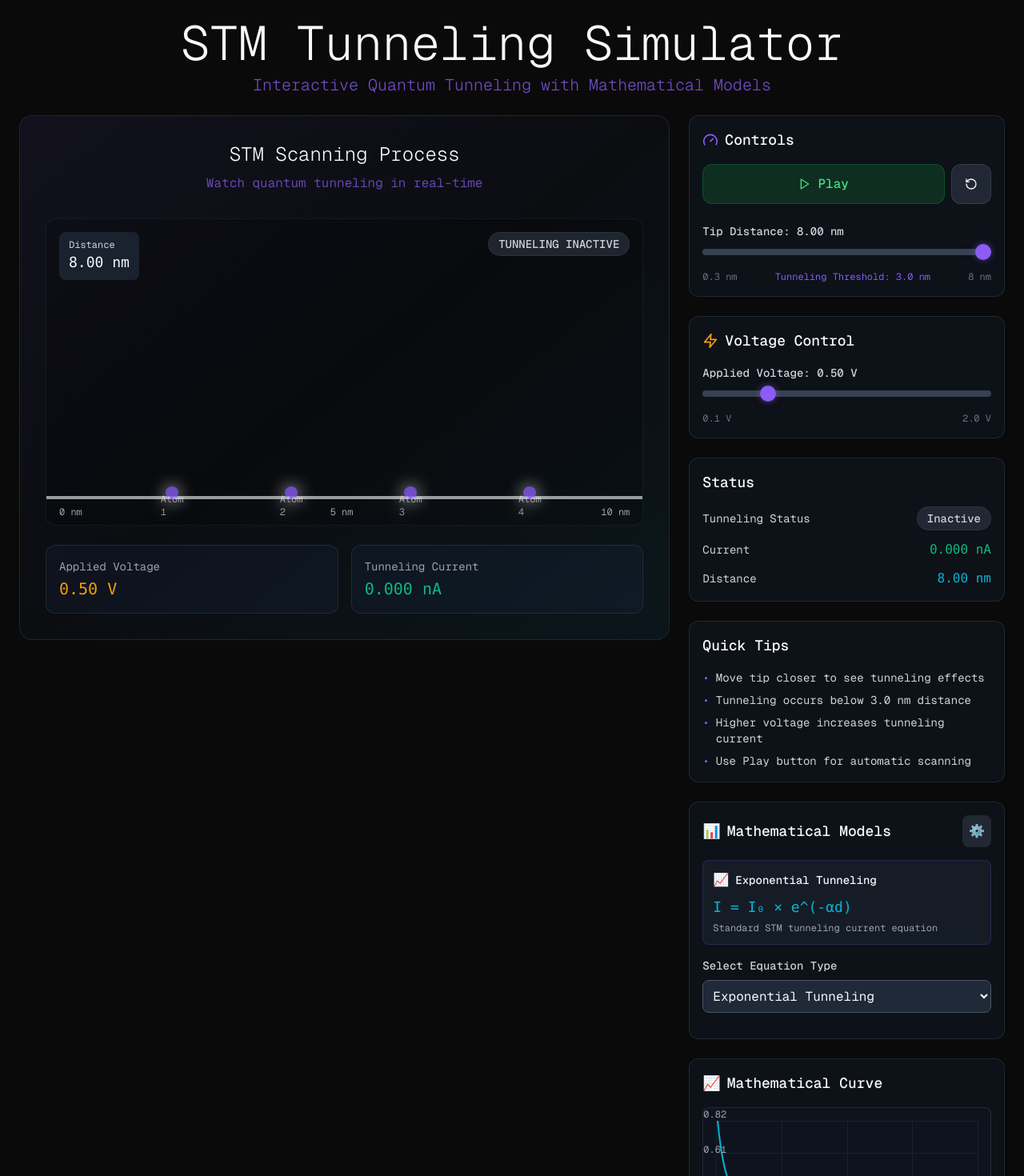
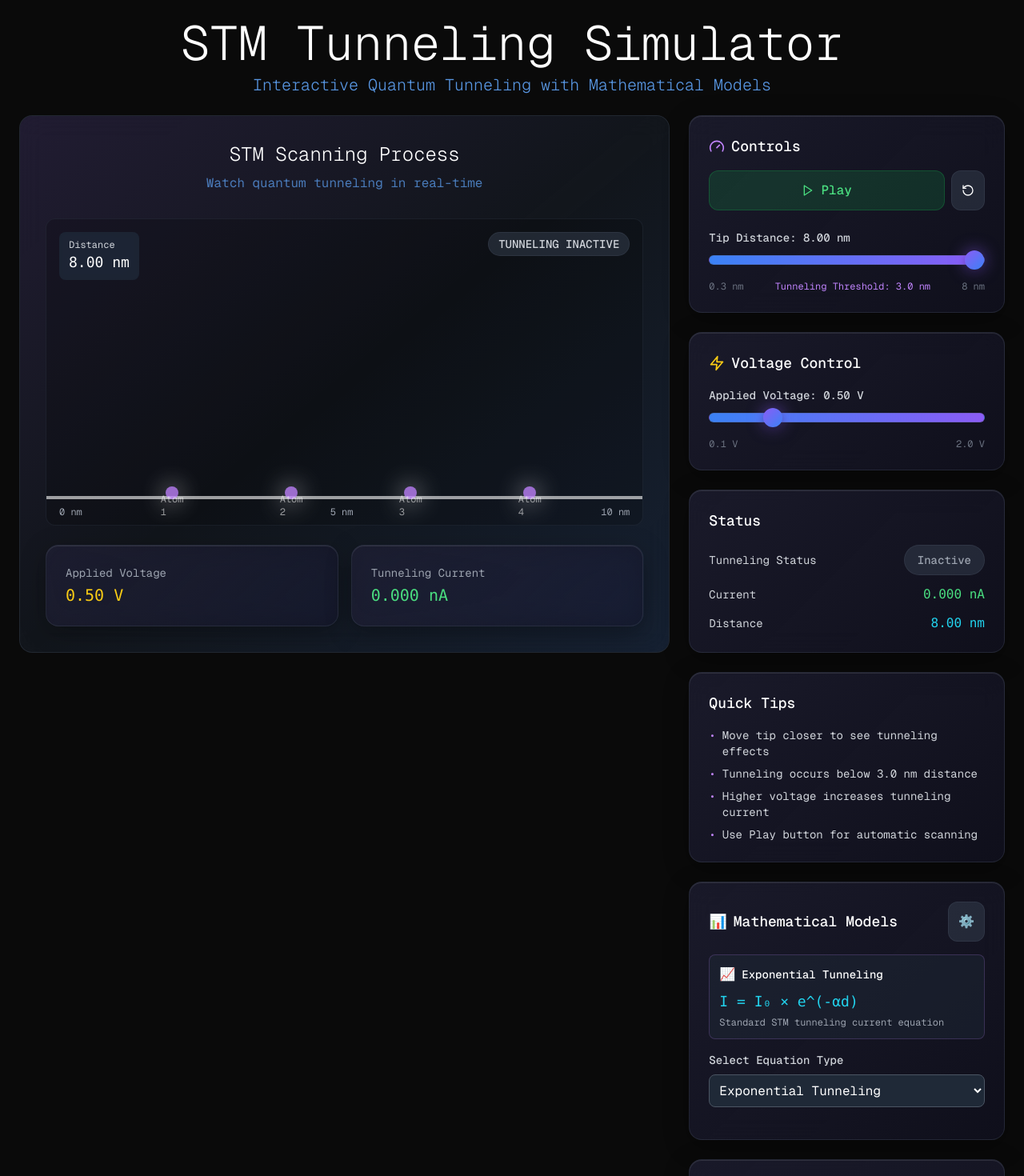
Before and after one commit to tysongreenan/STM_Tunneling_Animation, a Next.js app: page / in a window 1280 px wide. Shown: the top 1470 px of the page at 80% size. Built offline with nearby package versions, Linux system fonts and the light colour scheme.

Commit message:
Update UI with modern dark theme, purple/blue accents, and accessibility improvements

```diff
--- a/app/globals.css
+++ b/app/globals.css
@@ -8,12 +8,13 @@
   }
 
   body {
-    @apply bg-dark-bg text-white-glow;
+    @apply bg-gray-900 text-white;
     font-family: var(--font-geist-sans), system-ui, sans-serif;
-    background-image:
-      radial-gradient(circle at 20% 80%, rgba(139, 92, 246, 0.1) 0%, transparent 50%),
-      radial-gradient(circle at 80% 20%, rgba(236, 72, 153, 0.1) 0%, transparent 50%),
-      radial-gradient(circle at 40% 40%, rgba(6, 182, 212, 0.05) 0%, transparent 50%);
+    background:
+      radial-gradient(circle at 20% 20%, rgba(139, 92, 246, 0.15) 0%, transparent 50%),
+      radial-gradient(circle at 80% 80%, rgba(59, 130, 246, 0.15) 0%, transparent 50%),
+      radial-gradient(circle at 40% 60%, rgba(168, 85, 247, 0.1) 0%, transparent 50%),
+      linear-gradient(135deg, #0f0f23 0%, #1a1a2e 50%, #16213e 100%);
   }
 
   .font-mono {
@@ -31,36 +32,59 @@
 
 @layer components {
   .glow-effect {
-    filter: drop-shadow(0 0 10px currentColor);
+    filter: drop-shadow(0 0 15px currentColor);
   }
 
   .control-slider {
-    @apply w-full h-2 bg-gray-700 rounded-lg appearance-none cursor-pointer;
+    @apply w-full h-3 bg-gray-700/50 rounded-lg appearance-none cursor-pointer border border-gray-600/30;
+    background: linear-gradient(90deg, #3b82f6 0%, #8b5cf6 100%);
   }
 
   .control-slider::-webkit-slider-thumb {
-    @apply appearance-none w-5 h-5 bg-purple-glow rounded-full cursor-pointer;
-    box-shadow: 0 0 10px rgba(139, 92, 246, 0.5);
+    @apply appearance-none w-6 h-6 rounded-full cursor-pointer border-2 border-white;
+    background: linear-gradient(135deg, #8b5cf6 0%, #3b82f6 100%);
+    box-shadow: 0 0 20px rgba(139, 92, 246, 0.6), 0 4px 8px rgba(0, 0, 0, 0.3);
   }
 
   .control-slider::-moz-range-thumb {
-    @apply w-5 h-5 bg-purple-glow rounded-full cursor-pointer border-0;
-    box-shadow: 0 0 10px rgba(139, 92, 246, 0.5);
+    @apply w-6 h-6 rounded-full cursor-pointer border-2 border-white;
+    background: linear-gradient(135deg, #8b5cf6 0%, #3b82f6 100%);
+    box-shadow: 0 0 20px rgba(139, 92, 246, 0.6), 0 4px 8px rgba(0, 0, 0, 0.3);
   }
 
   .info-card {
-    @apply bg-gray-900/50 backdrop-blur-sm border border-gray-700/50 rounded-xl p-4;
+    @apply bg-gray-800/40 backdrop-blur-lg border border-gray-600/30 rounded-2xl p-6;
+    background: linear-gradient(135deg, rgba(30, 30, 50, 0.8) 0%, rgba(20, 20, 40, 0.6) 100%);
+    box-shadow: 0 8px 32px rgba(0, 0, 0, 0.3), inset 0 1px 0 rgba(255, 255, 255, 0.1);
   }
 
   .status-indicator {
-    @apply inline-flex items-center px-3 py-1 rounded-full text-sm font-medium;
+    @apply inline-flex items-center px-4 py-2 rounded-full text-sm font-medium transition-all duration-200;
   }
 
   .status-active {
-    @apply bg-green-glow/20 text-green-glow border border-green-glow/30;
+    @apply bg-gradient-to-r from-green-500/20 to-emerald-500/20 text-green-400 border border-green-400/30;
+    box-shadow: 0 0 20px rgba(34, 197, 94, 0.3);
   }
 
   .status-inactive {
-    @apply bg-gray-700/50 text-gray-300 border border-gray-600/30;
+    @apply bg-gray-700/50 text-gray-400 border border-gray-600/30;
+  }
+
+  .btn-primary {
+    @apply px-6 py-3 bg-gradient-to-r from-purple-600 to-blue-600 text-white font-medium rounded-xl transition-all duration-200 hover:from-purple-500 hover:to-blue-500 hover:scale-105 focus:outline-none focus:ring-2 focus:ring-purple-500/50;
+    box-shadow: 0 4px 15px rgba(139, 92, 246, 0.4);
+  }
+
+  .btn-secondary {
+    @apply px-6 py-3 bg-gray-700/50 text-gray-300 font-medium rounded-xl border border-gray-600/30 transition-all duration-200 hover:bg-gray-600/50 hover:text-white focus:outline-none focus:ring-2 focus:ring-gray-500/50;
+  }
+
+  .btn-icon {
+    @apply p-3 bg-gray-700/50 hover:bg-gray-600/50 rounded-xl border border-gray-600/30 transition-all duration-200 hover:scale-105 focus:outline-none focus:ring-2 focus:ring-purple-500/50;
+  }
+
+  .accessibility-focus {
+    @apply focus:outline-none focus:ring-2 focus:ring-purple-500/50 focus:ring-offset-2 focus:ring-offset-gray-900;
   }
 }
--- a/app/page.tsx
+++ b/app/page.tsx
@@ -111,10 +111,10 @@ export default function Home() {
             animate={{ opacity: 1, y: 0 }}
             className="text-center"
           >
-            <h1 className="text-4xl md:text-6xl font-light text-white-glow mb-2" style={{ fontFamily: 'var(--font-geist-sans)' }}>
+            <h1 className="text-4xl md:text-6xl font-light text-white mb-2" style={{ fontFamily: 'var(--font-geist-sans)' }}>
               STM Tunneling Simulator
             </h1>
-            <p className="text-lg md:text-xl text-purple-glow/80 font-light" style={{ fontFamily: 'var(--font-geist-sans)' }}>
+            <p className="text-lg md:text-xl text-blue-400/90 font-light" style={{ fontFamily: 'var(--font-geist-sans)' }}>
               Interactive Quantum Tunneling with Mathematical Models
             </p>
           </motion.div>
@@ -168,7 +168,9 @@ export default function Home() {
                 whileHover={{ scale: 1.05 }}
                 whileTap={{ scale: 0.95 }}
                 onClick={() => setShowInfo(!showInfo)}
-                className="w-full flex items-center justify-center gap-2 px-4 py-3 bg-gray-800/50 hover:bg-gray-700/50 border border-gray-600/50 rounded-xl transition-colors"
+                className="btn-secondary w-full flex items-center justify-center gap-2 accessibility-focus"
+                aria-label={showInfo ? 'Hide educational information panel' : 'Show educational information panel'}
+                aria-expanded={showInfo}
               >
                 <Info className="w-5 h-5" />
                 {showInfo ? 'Hide Info' : 'Show Info'}
--- a/components/ControlPanel.tsx
+++ b/components/ControlPanel.tsx
@@ -34,8 +34,8 @@ export default function ControlPanel({
     <div className="space-y-6">
       {/* Main Controls */}
       <div className="info-card">
-        <h3 className="text-lg font-medium text-white-glow mb-4 flex items-center gap-2" style={{ fontFamily: 'var(--font-geist-sans)' }}>
-          <Gauge className="w-5 h-5 text-purple-glow" />
+        <h3 className="text-lg font-medium text-white mb-4 flex items-center gap-2" style={{ fontFamily: 'var(--font-geist-sans)' }}>
+          <Gauge className="w-5 h-5 text-purple-400" />
           Controls
         </h3>
 
@@ -45,11 +45,13 @@ export default function ControlPanel({
             whileHover={{ scale: 1.05 }}
             whileTap={{ scale: 0.95 }}
             onClick={onPlay}
-            className={`flex-1 flex items-center justify-center gap-2 px-4 py-3 rounded-xl font-medium transition-colors ${
+            className={`flex-1 flex items-center justify-center gap-2 px-4 py-3 rounded-xl font-medium transition-colors accessibility-focus ${
               isPlaying
                 ? 'bg-red-600/20 text-red-400 border border-red-600/30 hover:bg-red-600/30'
                 : 'bg-green-600/20 text-green-400 border border-green-600/30 hover:bg-green-600/30'
             }`}
+            aria-label={isPlaying ? 'Pause automatic scanning animation' : 'Start automatic scanning animation'}
+            aria-pressed={isPlaying}
           >
             {isPlaying ? <Pause className="w-4 h-4" /> : <Play className="w-4 h-4" />}
             {isPlaying ? 'Pause' : 'Play'}
@@ -59,7 +61,8 @@ export default function ControlPanel({
             whileHover={{ scale: 1.05 }}
             whileTap={{ scale: 0.95 }}
             onClick={onReset}
-            className="px-4 py-3 bg-gray-700/50 hover:bg-gray-600/50 border border-gray-600/50 rounded-xl transition-colors"
+            className="btn-icon accessibility-focus"
+            aria-label="Reset tip to maximum distance and stop animation"
           >
             <RotateCcw className="w-4 h-4" />
           </motion.button>
@@ -67,21 +70,26 @@ export default function ControlPanel({
 
         {/* Distance Control */}
         <div className="space-y-3">
-          <label className="block text-sm font-medium text-gray-300">
+          <label className="block text-sm font-medium text-gray-300" htmlFor="distance-slider">
             Tip Distance: {distance.toFixed(2)} nm
           </label>
           <input
+            id="distance-slider"
             type="range"
             min={minDistance}
             max={maxDistance}
             step="0.1"
             value={distance}
             onChange={(e) => onDistanceChange(parseFloat(e.target.value))}
-            className="control-slider"
+            className="control-slider accessibility-focus"
+            aria-label={`Adjust tip distance from ${minDistance} to ${maxDistance} nanometers. Current value: ${distance.toFixed(2)} nm`}
+            aria-valuemin={minDistance}
+            aria-valuemax={maxDistance}
+            aria-valuenow={distance}
           />
           <div className="flex justify-between text-xs text-gray-500">
             <span>{minDistance} nm</span>
-            <span className="text-purple-glow">Tunneling Threshold: 3.0 nm</span>
+            <span className="text-purple-400">Tunneling Threshold: 3.0 nm</span>
             <span>{maxDistance} nm</span>
           </div>
         </div>
@@ -89,23 +97,28 @@ export default function ControlPanel({
 
       {/* Voltage Control */}
       <div className="info-card">
-        <h3 className="text-lg font-medium text-white-glow mb-4 flex items-center gap-2" style={{ fontFamily: 'var(--font-geist-sans)' }}>
-          <Zap className="w-5 h-5 text-yellow-glow" />
+        <h3 className="text-lg font-medium text-white mb-4 flex items-center gap-2" style={{ fontFamily: 'var(--font-geist-sans)' }}>
+          <Zap className="w-5 h-5 text-yellow-400" />
           Voltage Control
         </h3>
 
         <div className="space-y-3">
-          <label className="block text-sm font-medium text-gray-300">
+          <label className="block text-sm font-medium text-gray-300" htmlFor="voltage-slider">
             Applied Voltage: {voltage.toFixed(2)} V
           </label>
           <input
+            id="voltage-slider"
             type="range"
             min="0.1"
             max="2.0"
             step="0.1"
             value={voltage}
             onChange={(e) => onVoltageChange(parseFloat(e.target.value))}
-            className="control-slider"
+            className="control-slider accessibility-focus"
+            aria-label={`Adjust applied voltage from 0.1 to 2.0 volts. Current value: ${voltage.toFixed(2)} V`}
+            aria-valuemin={0.1}
+            aria-valuemax={2.0}
+            aria-valuenow={voltage}
           />
           <div className="flex justify-between text-xs text-gray-500">
             <span>0.1 V</span>
@@ -116,7 +129,7 @@ export default function ControlPanel({
 
       {/* Status Display */}
       <div className="info-card">
-        <h3 className="text-lg font-medium text-white-glow mb-4" style={{ fontFamily: 'var(--font-geist-sans)' }}>Status</h3>
+        <h3 className="text-lg font-medium text-white mb-4" style={{ fontFamily: 'var(--font-geist-sans)' }}>Status</h3>
 
         <div className="space-y-3">
           <div className="flex items-center justify-between">
@@ -130,34 +143,34 @@ export default function ControlPanel({
 
           <div className="flex items-center justify-between">
             <span className="text-sm text-gray-300">Current</span>
-            <span className="text-green-glow font-mono">{current.toFixed(3)} nA</span>
+            <span className="text-green-400 font-mono">{current.toFixed(3)} nA</span>
           </div>
 
           <div className="flex items-center justify-between">
             <span className="text-sm text-gray-300">Distance</span>
-            <span className="text-cyan-glow font-mono">{distance.toFixed(2)} nm</span>
+            <span className="text-cyan-400 font-mono">{distance.toFixed(2)} nm</span>
           </div>
         </div>
       </div>
 
       {/* Quick Tips */}
       <div className="info-card">
-        <h3 className="text-lg font-medium text-white-glow mb-4" style={{ fontFamily: 'var(--font-geist-sans)' }}>Quick Tips</h3>
+        <h3 className="text-lg font-medium text-white mb-4" style={{ fontFamily: 'var(--font-geist-sans)' }}>Quick Tips</h3>
         <ul className="space-y-2 text-sm text-gray-300">
           <li className="flex items-start gap-2">
-            <span className="text-purple-glow">•</span>
+            <span className="text-purple-400">•</span>
             <span>Move tip closer to see tunneling effects</span>
           </li>
           <li className="flex items-start gap-2">
-            <span className="text-purple-glow">•</span>
+            <span className="text-purple-400">•</span>
             <span>Tunneling occurs below 3.0 nm distance</span>
           </li>
           <li className="flex items-start gap-2">
-            <span className="text-purple-glow">•</span>
+            <span className="text-purple-400">•</span>
             <span>Higher voltage increases tunneling current</span>
           </li>
           <li className="flex items-start gap-2">
-            <span className="text-purple-glow">•</span>
+            <span className="text-purple-400">•</span>
             <span>Use Play button for automatic scanning</span>
           </li>
         </ul>
--- a/components/EquationEditor.tsx
+++ b/components/EquationEditor.tsx
@@ -69,27 +69,29 @@ export default function EquationEditor({ onEquationChange, currentParams }: Equa
   return (
     <div className="info-card">
       <div className="flex items-center justify-between mb-4">
-        <h3 className="text-lg font-medium text-white-glow flex items-center gap-2" style={{ fontFamily: 'var(--font-geist-sans)' }}>
-          <span className="text-purple-glow">📊</span>
+        <h3 className="text-lg font-medium text-white flex items-center gap-2" style={{ fontFamily: 'var(--font-geist-sans)' }}>
+          <span className="text-purple-400">📊</span>
           Mathematical Models
         </h3>
         <motion.button
           whileHover={{ scale: 1.05 }}
           whileTap={{ scale: 0.95 }}
           onClick={() => setIsOpen(!isOpen)}
-          className="p-2 bg-gray-700/50 hover:bg-gray-600/50 rounded-lg transition-colors"
+          className="btn-icon accessibility-focus"
+          aria-label={isOpen ? 'Close mathematical model parameters' : 'Open mathematical model parameters'}
+          aria-expanded={isOpen}
         >
-          <span className="text-white-glow">⚙️</span>
+          <span className="text-white">⚙️</span>
         </motion.button>
       </div>
 
       {/* Current Equation Display */}
-      <div className="mb-4 p-3 bg-gray-800/50 rounded-lg border border-purple-glow/20">
+      <div className="mb-4 p-3 bg-gray-800/50 rounded-lg border border-purple-400/20">
         <div className="flex items-center gap-2 mb-2">
-          <span className="text-purple-glow">📈</span>
-          <span className="text-sm font-medium text-white-glow">{currentEquation.name}</span>
+          <span className="text-purple-400">📈</span>
+          <span className="text-sm font-medium text-white">{currentEquation.name}</span>
         </div>
-        <div className="text-lg font-mono text-cyan-glow mb-1">{currentEquation.formula}</div>
+        <div className="text-lg font-mono text-cyan-400 mb-1">{currentEquation.formula}</div>
         <div className="text-xs text-gray-400">{currentEquation.description}</div>
       </div>
 
@@ -99,7 +101,8 @@ export default function EquationEditor({ onEquationChange, currentParams }: Equa
         <select
           value={selectedEquation}
           onChange={(e) => setSelectedEquation(e.target.value)}
-          className="w-full p-2 bg-gray-800 border border-gray-600 rounded-lg text-white-glow focus:border-purple-glow focus:outline-none"
+          className="w-full p-2 bg-gray-800 border border-gray-600 rounded-lg text-white focus:border-purple-400 focus:outline-none accessibility-focus"
+          aria-label="Select mathematical equation type"
         >
           {Object.entries(equations).map(([key, equation]) => (
             <option key={key} value={key}>{equation.name}</option>
@@ -115,7 +118,7 @@ export default function EquationEditor({ onEquationChange, currentParams }: Equa
       >
         <div className="space-y-4">
           <h4 className="text-sm font-medium text-gray-300 flex items-center gap-2">
-            <span className="text-yellow-glow">⚡</span>
+            <span className="text-yellow-400">⚡</span>
             Adjust Parameters
           </h4>
 
@@ -123,7 +126,7 @@ export default function EquationEditor({ onEquationChange, currentParams }: Equa
             <div key={param} className="space-y-2">
               <div className="flex justify-between items-center">
                 <label className="text-sm text-gray-300">{config.label}</label>
-                <span className="text-sm font-mono text-purple-glow">
+                <span className="text-sm font-mono text-purple-400">
                   {customParams[param]?.toFixed(2) || config.value.toFixed(2)}
                 </span>
               </div>
@@ -134,7 +137,11 @@ export default function EquationEditor({ onEquationChange, currentParams }: Equa
                 step={config.step}
                 value={customParams[param] || config.value}
                 onChange={(e) => handleParamChange(param, parseFloat(e.target.value))}
-                className="w-full h-2 bg-gray-700 rounded-lg appearance-none cursor-pointer control-slider"
+                className="control-slider accessibility-focus"
+                aria-label={`Adjust ${config.label} from ${config.min} to ${config.max}`}
+                aria-valuemin={config.min}
+                aria-valuemax={config.max}
+                aria-valuenow={customParams[param] || config.value}
               />
               <div className="flex justify-between text-xs text-gray-500">
                 <span>{config.min}</span>
@@ -145,8 +152,8 @@ export default function EquationEditor({ onEquationChange, currentParams }: Equa
         </div>
 
         {/* Mathematical Explanation */}
-        <div className="mt-4 p-3 bg-gradient-to-r from-purple-glow/10 to-cyan-glow/10 rounded-lg border border-purple-glow/20">
-          <h5 className="text-sm font-medium text-white-glow mb-2">Mathematical Explanation</h5>
+        <div className="mt-4 p-3 bg-gradient-to-r from-purple-400/10 to-cyan-400/10 rounded-lg border border-purple-400/20">
+          <h5 className="text-sm font-medium text-white mb-2">Mathematical Explanation</h5>
           <div className="text-xs text-gray-300 space-y-1">
             {selectedEquation === 'exponential' && (
               <>
--- a/components/MathVisualization.tsx
+++ b/components/MathVisualization.tsx
@@ -56,8 +56,8 @@ export default function MathVisualization({
 
   return (
     <div className="info-card">
-      <h3 className="text-lg font-medium text-white-glow mb-4 flex items-center gap-2" style={{ fontFamily: 'var(--font-geist-sans)' }}>
-        <span className="text-cyan-glow">📈</span>
+      <h3 className="text-lg font-medium text-white mb-4 flex items-center gap-2" style={{ fontFamily: 'var(--font-geist-sans)' }}>
+        <span className="text-cyan-400">📈</span>
         Mathematical Curve
       </h3>
 
--- a/components/STMVisualization.tsx
+++ b/components/STMVisualization.tsx
@@ -113,26 +113,26 @@ export default function STMVisualization({
   }, [tunnelingActive, distance, current])
 
   return (
-    <div className="relative bg-gray-900/30 backdrop-blur-sm border border-gray-700/50 rounded-2xl p-8 overflow-hidden">
+      <div className="relative bg-gray-800/40 backdrop-blur-lg border border-gray-600/30 rounded-2xl p-8 overflow-hidden">
         {/* Background gradient */}
-      <div className="absolute inset-0 bg-gradient-to-br from-purple-glow/5 via-transparent to-cyan-glow/5" />
+        <div className="absolute inset-0 bg-gradient-to-br from-purple-500/10 via-transparent to-blue-500/10" />
 
       {/* Title */}
       <div className="relative z-10 text-center mb-8">
-        <h2 className="text-2xl font-light text-white-glow mb-2">STM Scanning Process</h2>
-        <p className="text-purple-glow/70">Watch quantum tunneling in real-time</p>
+        <h2 className="text-2xl font-light text-white mb-2">STM Scanning Process</h2>
+        <p className="text-blue-400/70">Watch quantum tunneling in real-time</p>
       </div>
 
       {/* Visualization Container */}
       <div className="relative h-96 bg-black/20 rounded-xl border border-gray-700/30 overflow-hidden">
         {/* Sample Surface */}
-        <div className="absolute bottom-8 left-0 right-0 h-1 bg-white-glow/60" />
+        <div className="absolute bottom-8 left-0 right-0 h-1 bg-white/60" />
 
         {/* Surface Atoms */}
         {atomPositions.map((x, i) => (
           <motion.div
             key={i}
-            className="absolute w-4 h-4 bg-purple-glow rounded-full glow-effect"
+            className="absolute w-4 h-4 bg-purple-400 rounded-full glow-effect"
             style={{
               left: `${(x / 10) * 100}%`,
               bottom: '2rem',
@@ -144,7 +144,7 @@ export default function STMVisualization({
             }}
             transition={{ duration: 1, repeat: tunnelingActive ? Infinity : 0 }}
           >
-            <div className="absolute -bottom-6 left-1/2 transform -translate-x-1/2 text-xs text-white-glow/70">
+              <div className="absolute -bottom-6 left-1/2 transform -translate-x-1/2 text-xs text-white/70">
                 Atom {i + 1}
               </div>
           </motion.div>
@@ -152,7 +152,7 @@ export default function STMVisualization({
 
         {/* STM Tip */}
         <motion.div
-          className="absolute w-0 h-0 border-l-4 border-r-4 border-b-8 border-transparent border-b-pink-glow glow-effect"
+          className="absolute w-0 h-0 border-l-4 border-r-4 border-b-8 border-transparent border-b-pink-400 glow-effect"
           style={{
             left: '50%',
             bottom: `${(tipY / 8) * 100}%`,
@@ -166,7 +166,7 @@ export default function STMVisualization({
           }}
           transition={{ duration: 0.5, repeat: tunnelingActive ? Infinity : 0 }}
         >
-          <div className="absolute -top-8 left-1/2 transform -translate-x-1/2 text-xs text-pink-glow/80 whitespace-nowrap">
+            <div className="absolute -top-8 left-1/2 transform -translate-x-1/2 text-xs text-pink-400/80 whitespace-nowrap">
               STM Tip
             </div>
         </motion.div>
@@ -224,7 +224,7 @@ export default function STMVisualization({
         {/* Distance Indicator */}
         <div className="absolute top-4 left-4 bg-gray-800/80 backdrop-blur-sm rounded-lg px-3 py-2">
             <div className="text-xs text-gray-300">Distance</div>
-          <div className="text-lg font-mono text-white-glow">{distance.toFixed(2)} nm</div>
+            <div className="text-lg font-mono text-white">{distance.toFixed(2)} nm</div>
         </div>
 
         {/* Status Indicator */}
@@ -250,11 +250,11 @@ export default function STMVisualization({
       <div className="mt-6 grid grid-cols-2 gap-4">
         <div className="info-card">
             <div className="text-sm text-gray-400 mb-1">Applied Voltage</div>
-          <div className="text-xl font-mono text-yellow-glow">{voltage.toFixed(2)} V</div>
+            <div className="text-xl font-mono text-yellow-400">{voltage.toFixed(2)} V</div>
         </div>
         <div className="info-card">
           <div className="text-sm text-gray-400 mb-1">Tunneling Current</div>
-          <div className="text-xl font-mono text-green-glow">{current.toFixed(3)} nA</div>
+          <div className="text-xl font-mono text-green-400">{current.toFixed(3)} nA</div>
         </div>
       </div>
 
```
Lines whose indentation alone changed are shown as unchanged.
